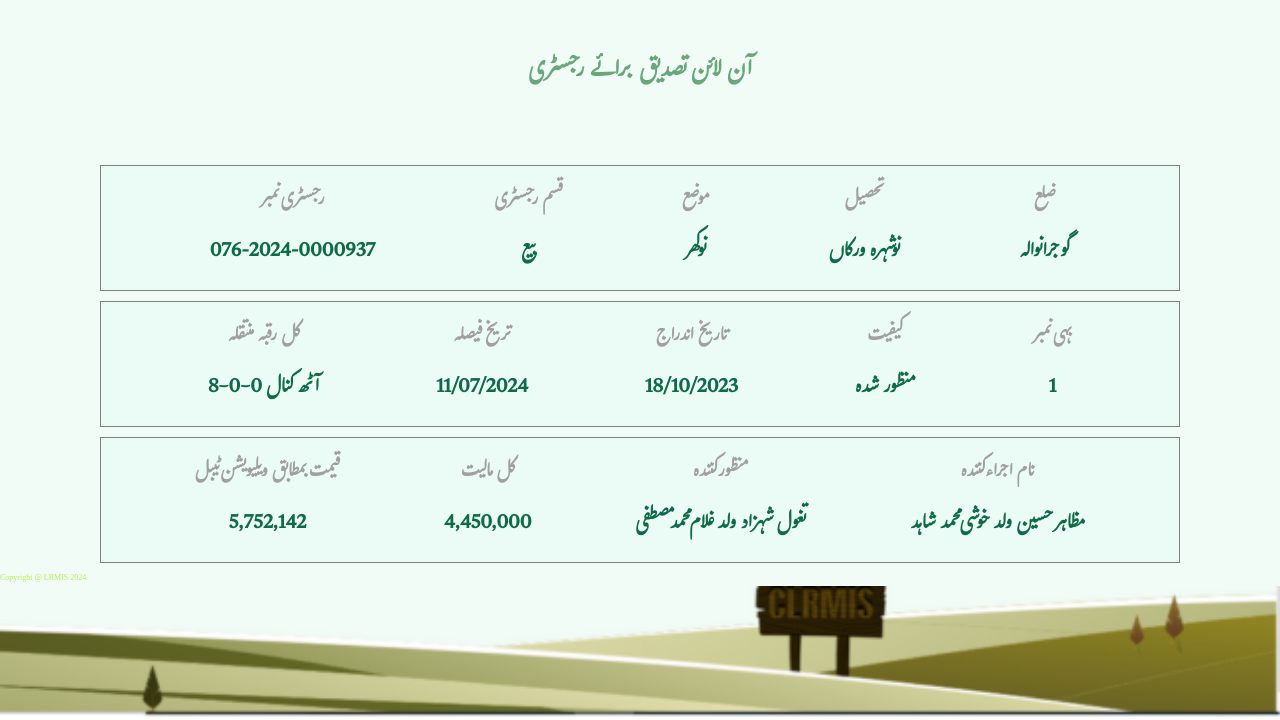
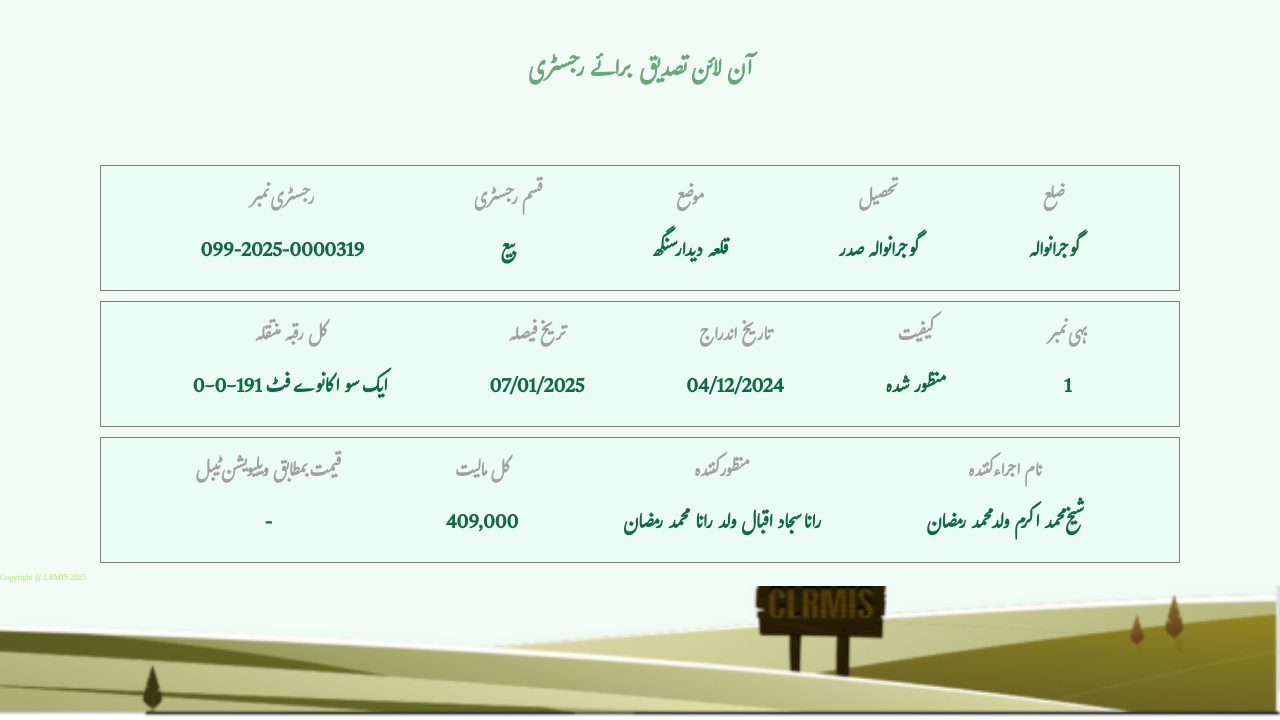
Before and after one commit to punjabzameen/Punjab4, a plain HTML site: page index.html in a window 1280 px wide. Shown: the part 80-800 px from the top of the page. Drawn offline with Linux system fonts and the light colour scheme.

Commit message:
Update index.html

```diff
--- a/index.html
+++ b/index.html
@@ -32,7 +32,7 @@
             <div class="item text1">
                 <h3>رجسٹری نمبر
                 </h3>
-                <p>076-2024-0000937
+                <p>099-2025-0000319
                 </p>
             </div>
             <div class="item text2"><h3>قسم رجسٹری
@@ -42,13 +42,13 @@
             <div class="item text3">
                 <h3>موضع
                 </h3>
-                <p>نوکھر
+                <p>قلعہ دیدار سنگھ
                 </p>
             </div>
             <div class="item text4">
                 <h3>تحصیل
                 </h3>
-                <p>نوشہرہ ورکاں
+                <p>گوجرانوالہ صدر
                 </p>
             </div>
             <div class="item text5">
@@ -63,18 +63,18 @@
             <div class="item text1">
                 <h3>کل رقبہ منتقلہ
                 </h3>
-                <p>8-0-0 آٹھ کنال
+                <p>0-0-191 ایک سو اکانوے فٹ
                 </p>
             </div>
             <div class="item text2"><h3>تریخ فیصلہ
 
             </h3>
-            <p>11/07/2024
+            <p>07/01/2025
             </p></div>
             <div class="item text3">
                 <h3>تاریخ اندراج
                 </h3>
-                <p>18/10/2023
+                <p>04/12/2024
                 </p>
             </div>
             <div class="item text4">
@@ -95,23 +95,23 @@
             <div class="item text1">
                 <h3>قیمت بمطابق ویلیویشن ٹیبل
                 </h3>
-                <p>5,752,142
+                <p>-
                 </p>
             </div>
             <div class="item text2"><h3>کل مالیت
             </h3>
-            <p>4,450,000
+            <p>409,000
             </p></div>
             <div class="item text3">
                 <h3>منظور کنندہ
                 </h3>
-                <p>تغول شہزاد ولد غلام محمد مصطفی
+                <p>رانا سجاد اقبال ولد رانا محمد رمضان
                 </p>
             </div>
             <div class="item text4">
                 <h3>نام اجراء کنندہ
                 </h3>
-                <p>مظاہر حسین ولد خوشی محمد شاہد
+                <p>شیخ محمد اکرم ولد محمد رمضان
                 </p>
             </div>
 
@@ -120,7 +120,7 @@
     </section>
     <!-- ----------------- Inage section------------------ -->
      <div class="bottom_img">
-        Copyright @ LRMIS 2024
+        Copyright @ LRMIS 2025
 
      </div>
      <!-- <div class="main">
```
